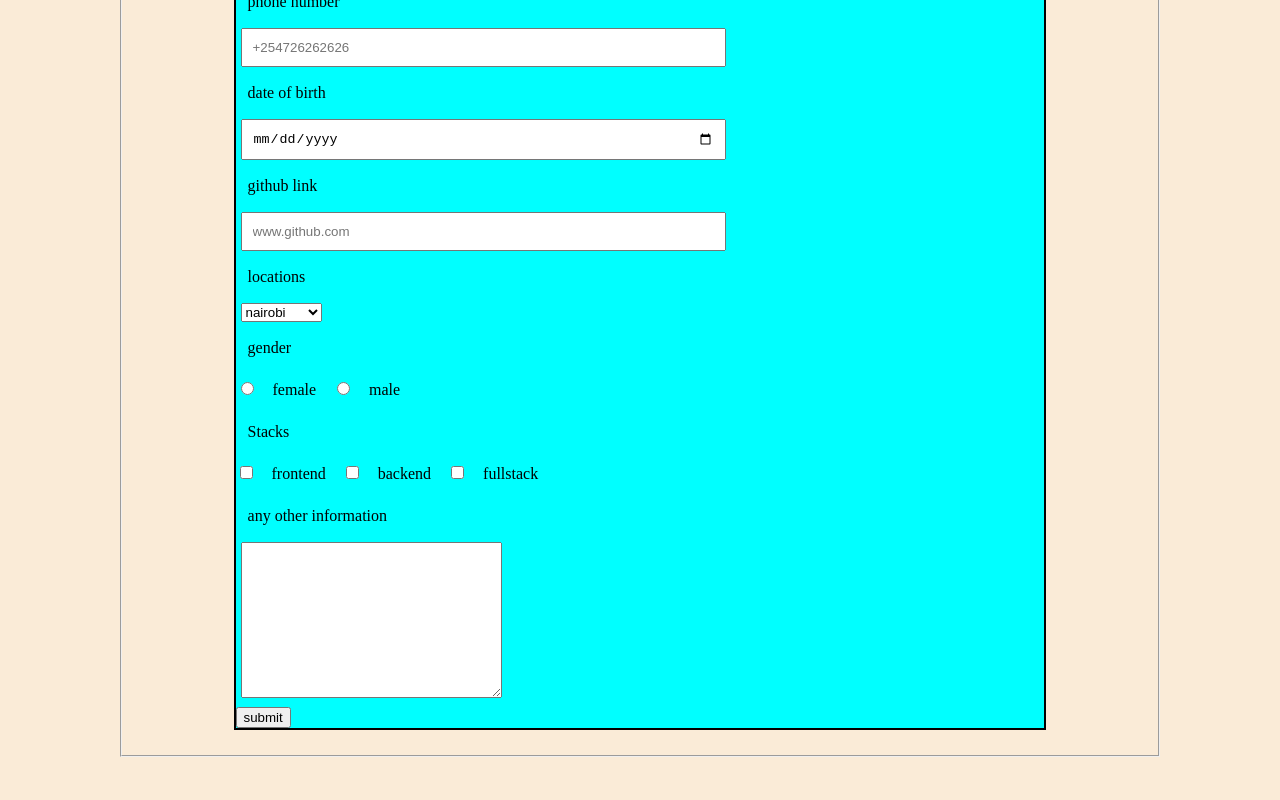
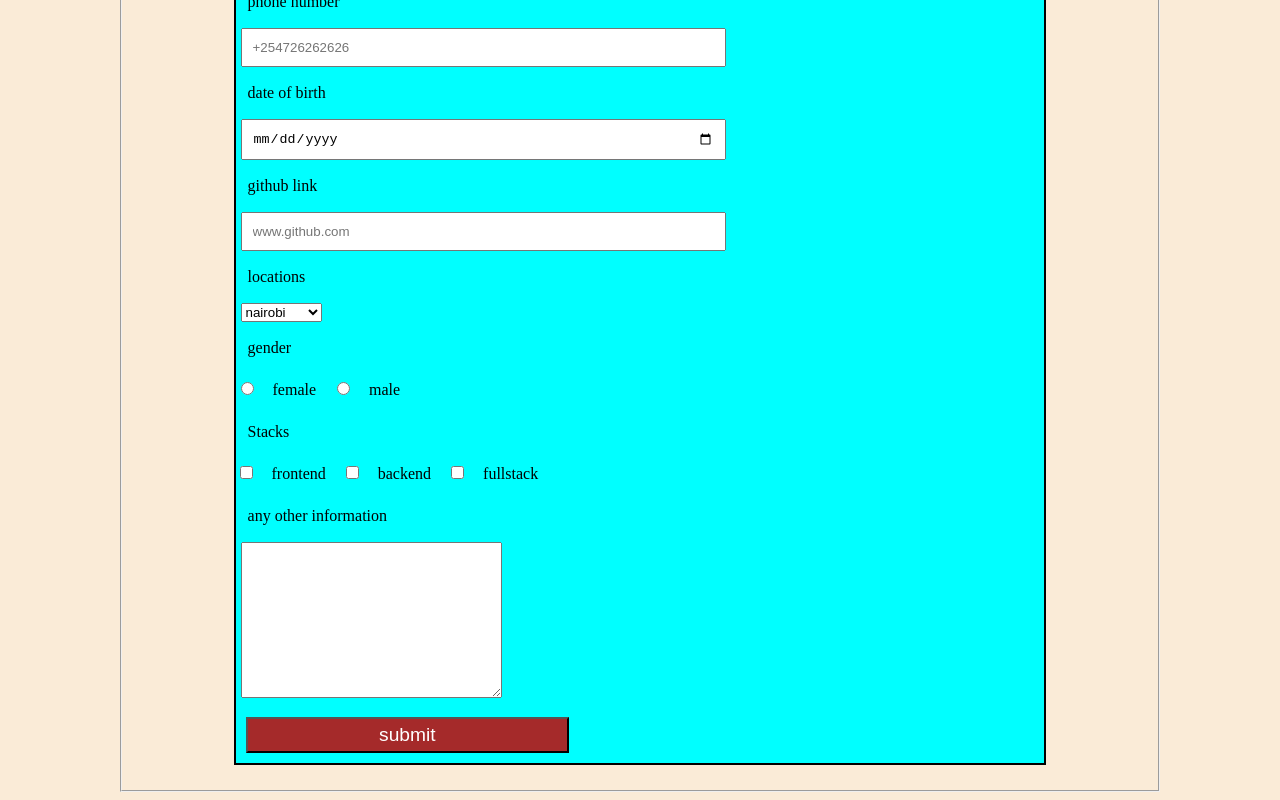
Before and after one commit to victorazangu/chronium-class-emobilis, a plain HTML site: page forms.html in a window 1280 px wide. Shown: the part 398-1198 px from the top of the page. Before the commit the page ends 1163 px from the top, so only its background shows below. Drawn offline with Linux system fonts and the light colour scheme.

Commit message:
forms and forms styling again

```diff
--- a/CSS/forms.css
+++ b/CSS/forms.css
@@ -42,3 +42,12 @@ input{
 
 
 }
+.submit{
+    width: 40%;
+    margin:10px;
+    background-color: brown;
+    color: white;
+    font-size: larger;
+    padding: 5px;
+
+}
--- a/forms.html
+++ b/forms.html
@@ -65,7 +65,7 @@
         <textarea name="text" id="textarea1" cols="30" rows="10"></textarea>
     </div>
     <div>
-        <input type="submit" value="submit" class="">
+        <input type="submit" value="submit" class="submit">
     </div>
 
 
```
